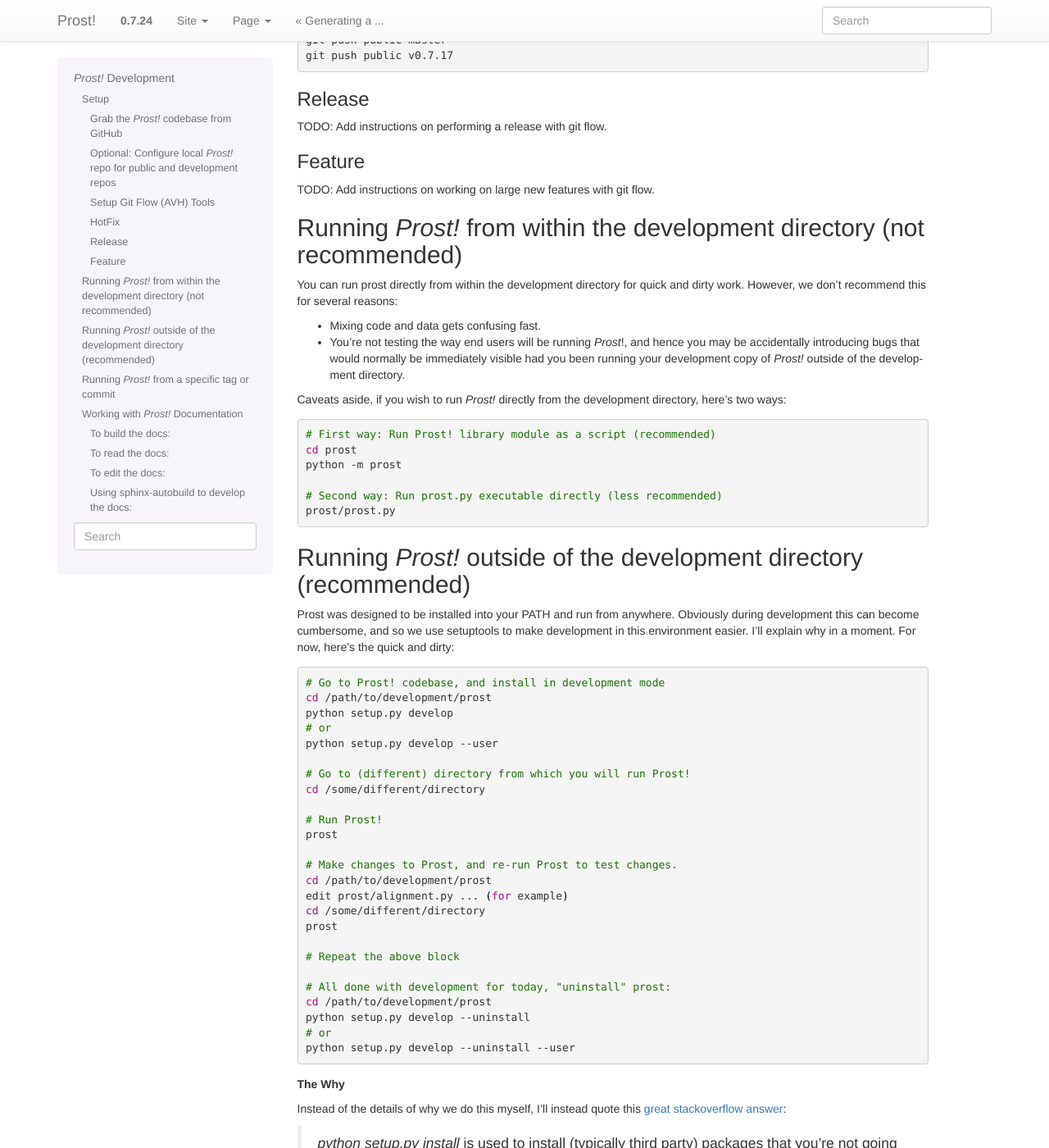
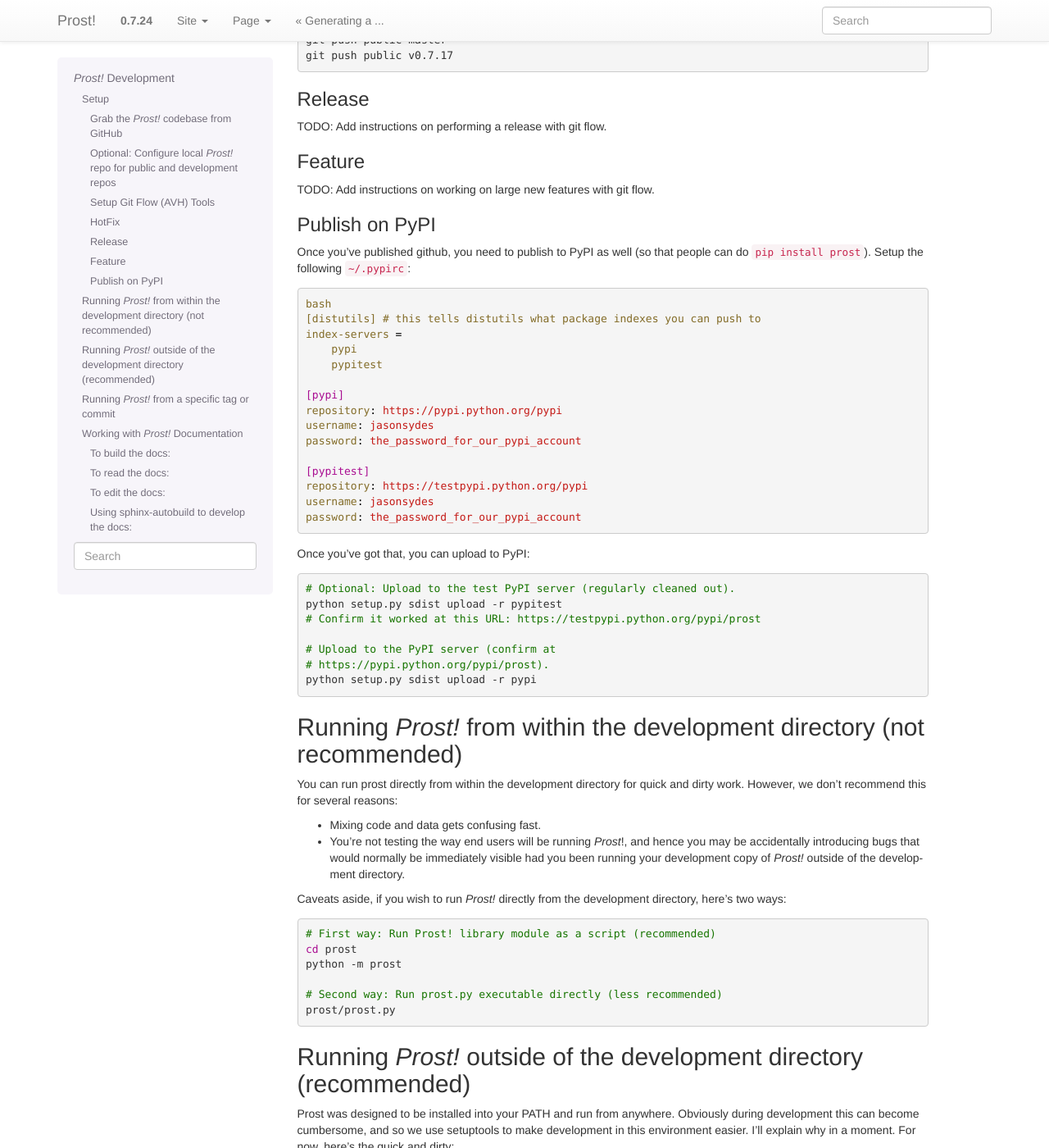
Before and after one commit to uoregon-postlethwait/prost, a Sphinx documentation site: the page built from docs/development.rst, in a window 1280 px wide and 1400 px high, scrolled down 2289 px. Shown: the whole window at 82% size. Built offline with Sphinx 7.4.7, drawn with Linux system fonts in a browser that asks for light colours; the version number is read from the project's files by our own code.

Commit message:
Small docs change.

```diff
--- a/docs/development.rst
+++ b/docs/development.rst
@@ -158,6 +158,42 @@
 -------
 
 TODO: Add instructions on working on large new features with git flow.
+
+Publish on PyPI
+---------------
+
+Once you've published github, you need to publish to PyPI as well (so that
+people can do ``pip install prost``).  Setup the following ``~/.pypirc``:
+
+.. code-block:: ini
+
+   bash
+   [distutils] # this tells distutils what package indexes you can push to
+   index-servers =
+       pypi
+       pypitest
+
+   [pypi]
+   repository: https://pypi.python.org/pypi
+   username: jasonsydes
+   password: the_password_for_our_pypi_account
+
+   [pypitest]
+   repository: https://testpypi.python.org/pypi
+   username: jasonsydes
+   password: the_password_for_our_pypi_account
+
+Once you've got that, you can upload to PyPI:
+
+.. code-block:: bash
+
+   # Optional: Upload to the test PyPI server (regularly cleaned out).
+   python setup.py sdist upload -r pypitest
+   # Confirm it worked at this URL: https://testpypi.python.org/pypi/prost
+
+   # Upload to the PyPI server (confirm at
+   # https://pypi.python.org/pypi/prost).
+   python setup.py sdist upload -r pypi
 
 ========================================================================
 Running *Prost!* from within the development directory (not recommended)
```
Also changed, not shown: docs/index.rst (+8 -2 lines).
